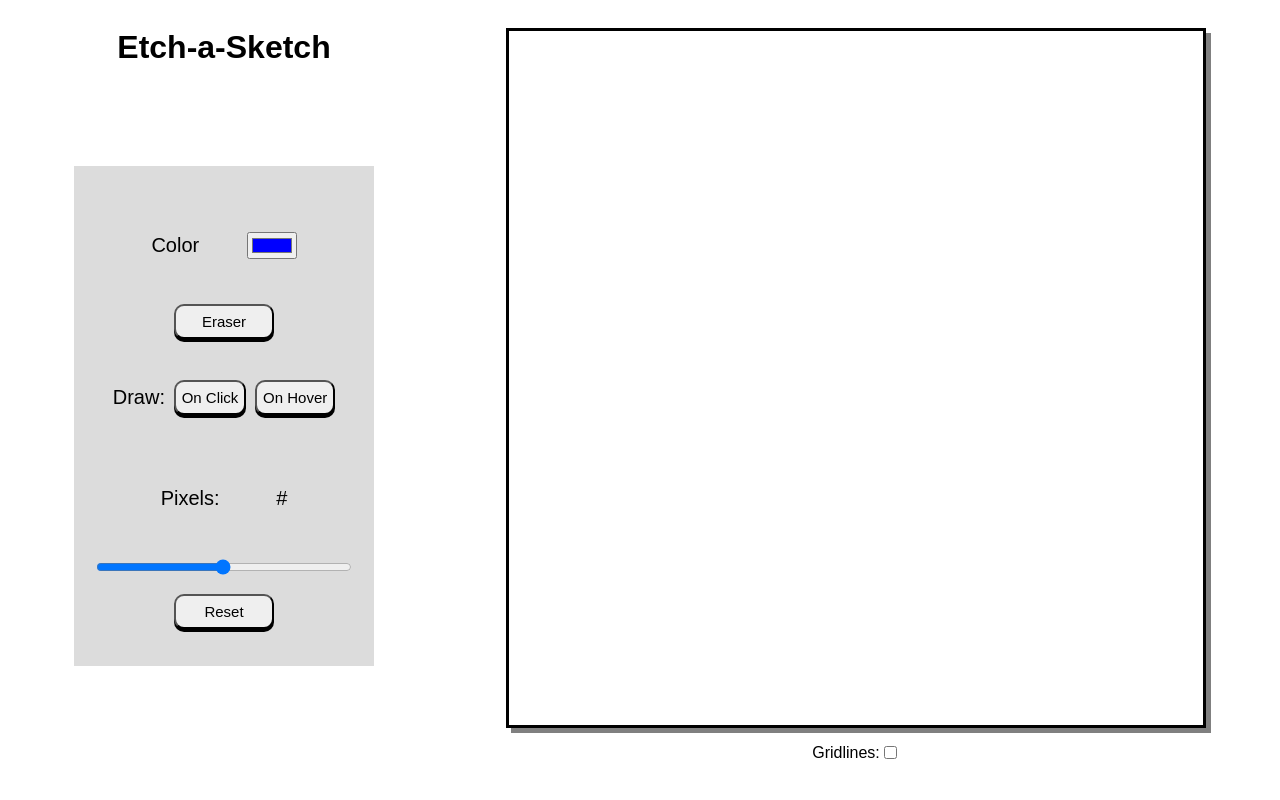
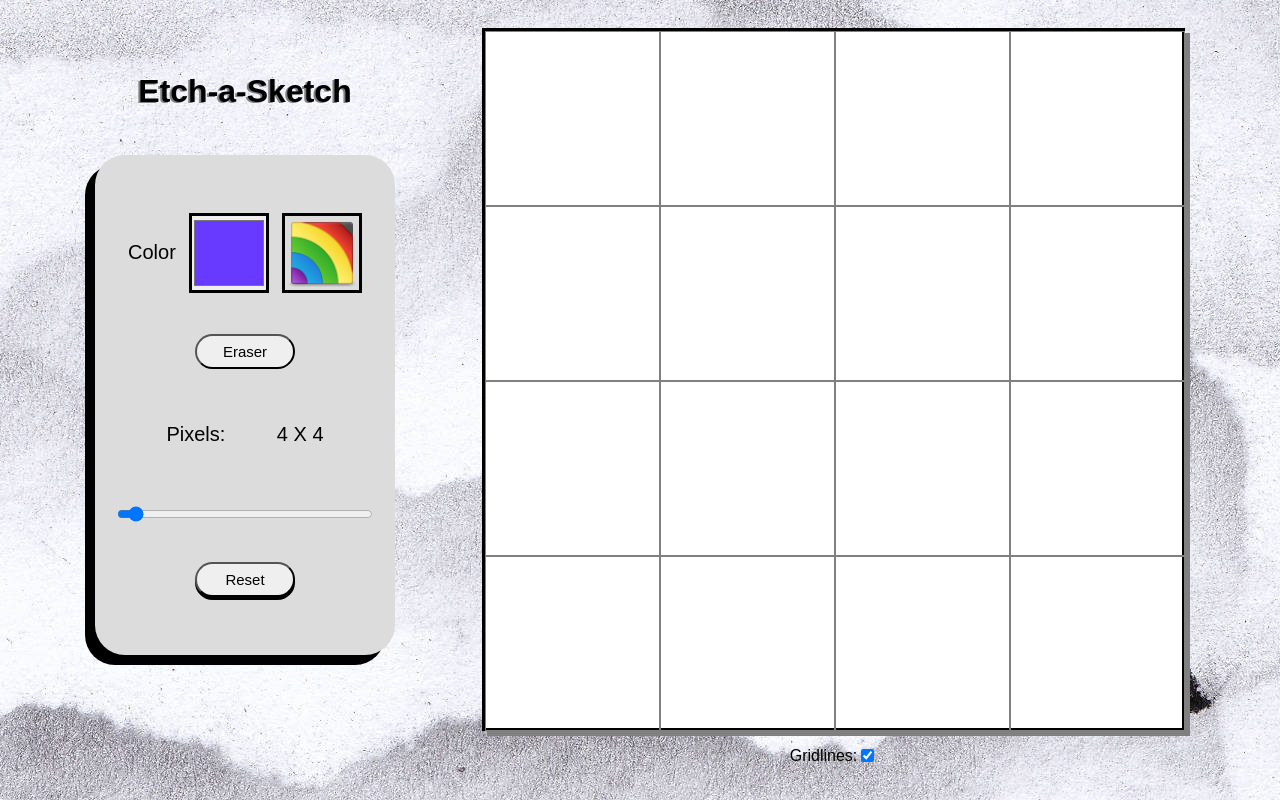
Before and after one commit to steven123ho/etchGame, a plain HTML site: page index.html in a window 1280 px wide. Both pictures are taken after a click on the button "Eraser". Drawn offline with Linux system fonts and the light colour scheme.

Commit message:
Javascript is almost done. makeGrid() function used to create the grid of divs. Color changer is used to change color while hover. Slider can now slide to maunually change size of grid. Gridlines can be turned on and off. eraser makes it seem like the color is being erased. Only thing to do next is rainbow hover and coloring.#

```diff
--- a/etch.css
+++ b/etch.css
@@ -1,35 +1,49 @@
 * {
     box-sizing: border-box;
     font-family: Arial, Helvetica, sans-serif;
-
 }
 
 body {
     display: flex;
-    justify-content: space-around;
+    justify-content: space-evenly;
+    background-image: url(./imgs/cloud.jpg);
 }
 
 h1 {
     text-align: center;
+    margin-top: 60px;
+    padding: 5px;
+    text-shadow: -2px 1px gray;
 }
+
 .buttonBlock {
     display: flex;
     flex-direction: column;
     justify-content: space-evenly;
     background-color: gainsboro;
+    border-radius: 30px;
+    box-shadow: -10px 10px;
     width: 300px;
     height: 500px;
-    margin-top: 100px;
+    margin-top: 40px;
     padding: 20px;
     font-size: 20px;
 }
 
-.buttonBlock>div {
-    padding:10px;
+#colorpicker,
+#rainbow {
+    border: solid black;
+    width:80px;
+    height: 80px;
+    padding:0px
+}
+
+#colorpicker:active,
+#rainbow:active {
+    border: solid black 3px;
 }
 
 .color,
-.type,
 .slideContainer {
     display: flex;
     justify-content: space-evenly;
@@ -39,7 +53,7 @@ h1 {
 button {
     font-size: 15px;
     box-shadow: 0px 3px black;
-    border-radius: 10px;
+    border-radius: 20px;
     max-width: 120px;
     height: 35px;
 }
@@ -54,9 +68,14 @@ button:active {
 }
 
 .reset,
-.eraser {
+#eraser {
     min-width: 100px;
     align-self: center;
+}
+
+.erase {
+    box-shadow: 0px 0px black;
+    transform:translateY(3px);
 }
 
 /* right side draw area and gridline checkbox*/
@@ -67,17 +86,13 @@ button:active {
 }
 
 .container {
+    display:flex;
+    background-color: white;
     margin-top: 20px;
-    width: 700px;
-    height:700px;
+    width: 703px;
+    height:703px;
     box-shadow: 5px 5px gray;
     border: solid black;
-}
-
-.pixel {
-    width: 100px;
-    height: 100px;
-    border:solid black;
 }
 
 .gridlines {
@@ -85,3 +100,7 @@ button:active {
     align-items: center;
     align-self: center;
 }
+
+.blacklines {
+    border: solid gray 1px;
+}
--- a/etch.js
+++ b/etch.js
@@ -0,0 +1,90 @@
+const container = document.querySelector('.container')
+const slider = document.querySelector('.slider')
+const gridNum = document.querySelector('.gridNum')
+const colorPicker = document.querySelector('#colorpicker')
+const reset = document.querySelector('.reset')
+const onClick = document.querySelector('.onclick')
+const onHover = document.querySelector('.onhover')
+const eraser = document.querySelector('#eraser')
+const lines = document.querySelector('.lines')
+let innerContainer = document.createElement('span')
+
+resolution = slider.value;
+gridNum.textContent = `${resolution} X ${resolution}`
+
+
+function clearGrid() {
+    while (container.firstChild) {
+        container.removeChild(container.firstChild)
+    }
+}
+
+function makeGrid() {
+
+    clearGrid()
+    //creates divs inside of divs eqaul to resolution
+    for (let i = 0; i < resolution; i++){
+        innerContainer = document.createElement('span')
+        for (let i = 0; i < resolution; i++){
+            pixel = document.createElement('div')
+            pixel.id = 'pixel'
+            pixel.classList.add('blacklines')
+            lines.checked = true
+            pixel.style = `width:calc(700px/${resolution}); height:calc(700px/${resolution});`
+            innerContainer.appendChild(pixel)
+        }
+        container.appendChild(innerContainer)
+    }
+    let allPixels = document.querySelectorAll('#pixel')
+    allPixels.forEach(pixel => {
+        pixel.addEventListener('mouseover', () => {
+            resolution = slider.value;
+                pixel.style = `width:calc(700px/${resolution}); height:calc(700px/${resolution}); background-color: ${color}`
+        })
+    })
+    return allPixels
+}
+
+function colorChange () {
+    colorPicker.addEventListener('change', () => {
+        color = colorPicker.value
+
+        if (eraser.classList = 'erase') {
+            eraser.classList.toggle('erase')
+        }
+    })
+}
+
+
+let color = colorPicker.value
+colorChange()
+makeGrid()
+
+eraser.addEventListener('click', () => {
+
+    eraser.classList.toggle('erase')
+    if (eraser.classList == 'erase') {
+        console.log(eraser.classList)
+        color = '#ffffff';
+    } else {
+        color = colorPicker.value;
+    }
+})
+
+slider.addEventListener('mouseup', () => {
+    resolution = slider.value
+    gridNum.textContent = `${resolution} x ${resolution}`
+    makeGrid()
+})
+
+reset.addEventListener('click', () => {
+    lines.checked = false;
+    makeGrid()
+})
+
+lines.addEventListener('change', () => {
+    allPixels = document.querySelectorAll('#pixel')
+    allPixels.forEach (pixel => {
+        pixel.classList.toggle('blacklines')
+    })
+})
--- a/index.html
+++ b/index.html
@@ -11,31 +11,26 @@
 </head>
 
 <body>
-
     <div class="left">
         <h1>Etch-a-Sketch</h1>
 
         <div class="buttonBlock">
 
+
             <div class="color">
                 <p>Color</p>
-                <input type="color" id="colorpicker" value="#0000ff">
+                <input type="color" id="colorpicker" value="#6839ff">
+                <img id="rainbow" src="./imgs/rainbow.png">
             </div>
 
-            <button class="eraser">Eraser</Button>
-
-            <div class="type">
-                <p>Draw:</p>
-                <button>On Click</button>
-                <button>On Hover</button>
-            </div>
+            <button id="eraser">Eraser</Button>
 
             <div class="slideContainer">
                 <p>Pixels:</p>
-                <p class="gridInfo">#</p>
+                <p class="gridNum">#</p>
             </div>
+            <input type="range" min="1" max="64" value="4" class="slider" id="myRange" smooth="yes" />
 
-            <input type="range" min="1" max="100" value="50" class="slider" id="myRange">
 
             <button class="reset">Reset</button>
 
@@ -51,8 +46,8 @@
         <div class="gridlines">
             <p>Gridlines:</p>
             <label class="switch">
-                <input type="checkbox">
-                <span class="slider round"></span>
+                <input type="checkbox" class="lines">
+                <div class="slider round"></div>
             </label>
         </div>
     </div>
```
Also changed, not shown: imgs/Apps-preferences-color-icon.png (added), imgs/cloud.jpg (added), imgs/rainbow (1).png (added), imgs/rainbow.png (added).
